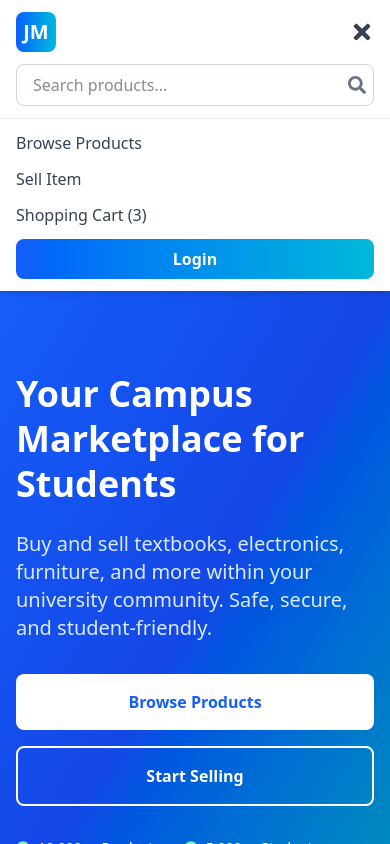
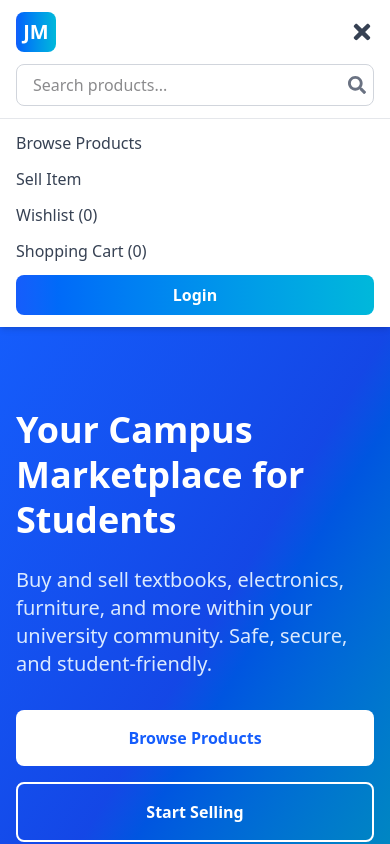
Before and after one commit to abrar-hossain20/just-mart-client, a React (Vite) app: page / in a window 390 px wide. Both pictures are taken after a click on the button 362 px from the left and 32 px from the top of the page. Shown: the top 844 px of the page. Built offline with nearby package versions, Linux system fonts and the light colour scheme; no server answers.

Commit message:
feat: add wishlist link to Navbar and update cart item count display

```diff
--- a/src/components/Navbar.jsx
+++ b/src/components/Navbar.jsx
@@ -344,11 +344,18 @@ const Navbar = () => {
               </Link>
             )}
             <Link
+              to="/wishlist"
+              onClick={() => setShowMobileMenu(false)}
+              className="block text-gray-700 hover:text-blue-600 font-medium transition-colors duration-200"
+            >
+              Wishlist ({getWishlistItemsCount()})
+            </Link>
+            <Link
               to="/cart"
               onClick={() => setShowMobileMenu(false)}
               className="block text-gray-700 hover:text-blue-600 font-medium transition-colors duration-200"
             >
-              Shopping Cart (3)
+              Shopping Cart ({getCartItemsCount()})
             </Link>
 
             {user ? (
```
